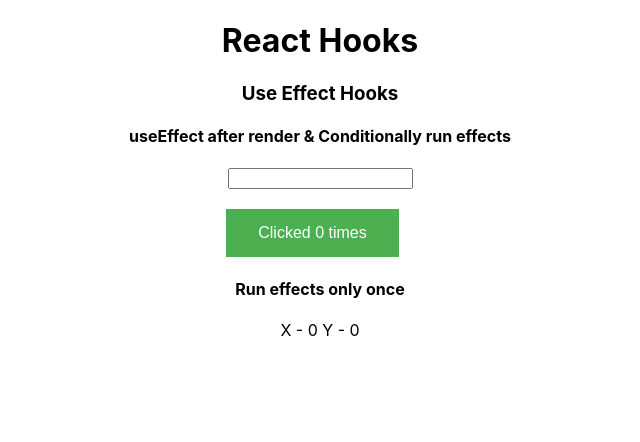
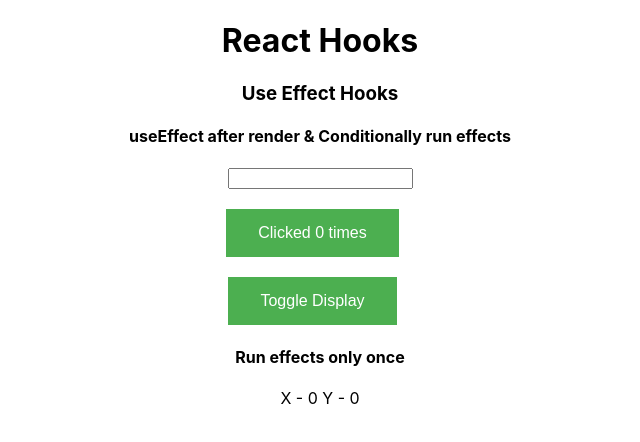
Before and after one commit to PeterOsoo/react-hooks-b, a React (Create React App) app: page /use-effect in a window 1280 px wide. Shown: the top 442 px of the page, without its empty margins (320-960 px from the left). Built offline with nearby package versions, Linux system fonts and the light colour scheme.

Commit message:
useEffect with cleanup

```diff
--- a/src/components/UseEffect/HookMouse.js
+++ b/src/components/UseEffect/HookMouse.js
@@ -13,6 +13,11 @@
 	useEffect(() => {
 		console.log("Use Effect - Mouse Move")
 		window.addEventListener("mousemove", logMousePosition)
+
+		return () => {
+			console.log("Component unmounting code")
+			window.removeEventListener("mousemove", logMousePosition)
+		}
 	}, [])
 
 	return (
--- /dev/null
+++ b/src/components/UseEffect/MouseContainer.js
@@ -0,0 +1,15 @@
+import { useState } from "react"
+import HookMouse from "./HookMouse"
+
+const MouseContainer = () => {
+	const [display, setDisplay] = useState(true)
+	return (
+		<div>
+			<br />
+			<button onClick={() => setDisplay(!display)}>Toggle Display</button>
+			{display && <HookMouse />}
+		</div>
+	)
+}
+
+export default MouseContainer
--- a/src/components/UseEffect/UseEffect.js
+++ b/src/components/UseEffect/UseEffect.js
@@ -1,12 +1,14 @@
 import HooksCounterOne from "./HookCounterOne"
-import HookMouse from "./HookMouse"
+// import HookMouse from "./HookMouse"
+import MouseContainer from "./MouseContainer"
 
 const UseEffect = () => {
 	return (
 		<div>
 			<h3>Use Effect Hooks</h3>
 			<HooksCounterOne />
-			<HookMouse />
+			{/* <HookMouse /> */}
+			<MouseContainer />
 		</div>
 	)
 }
```
